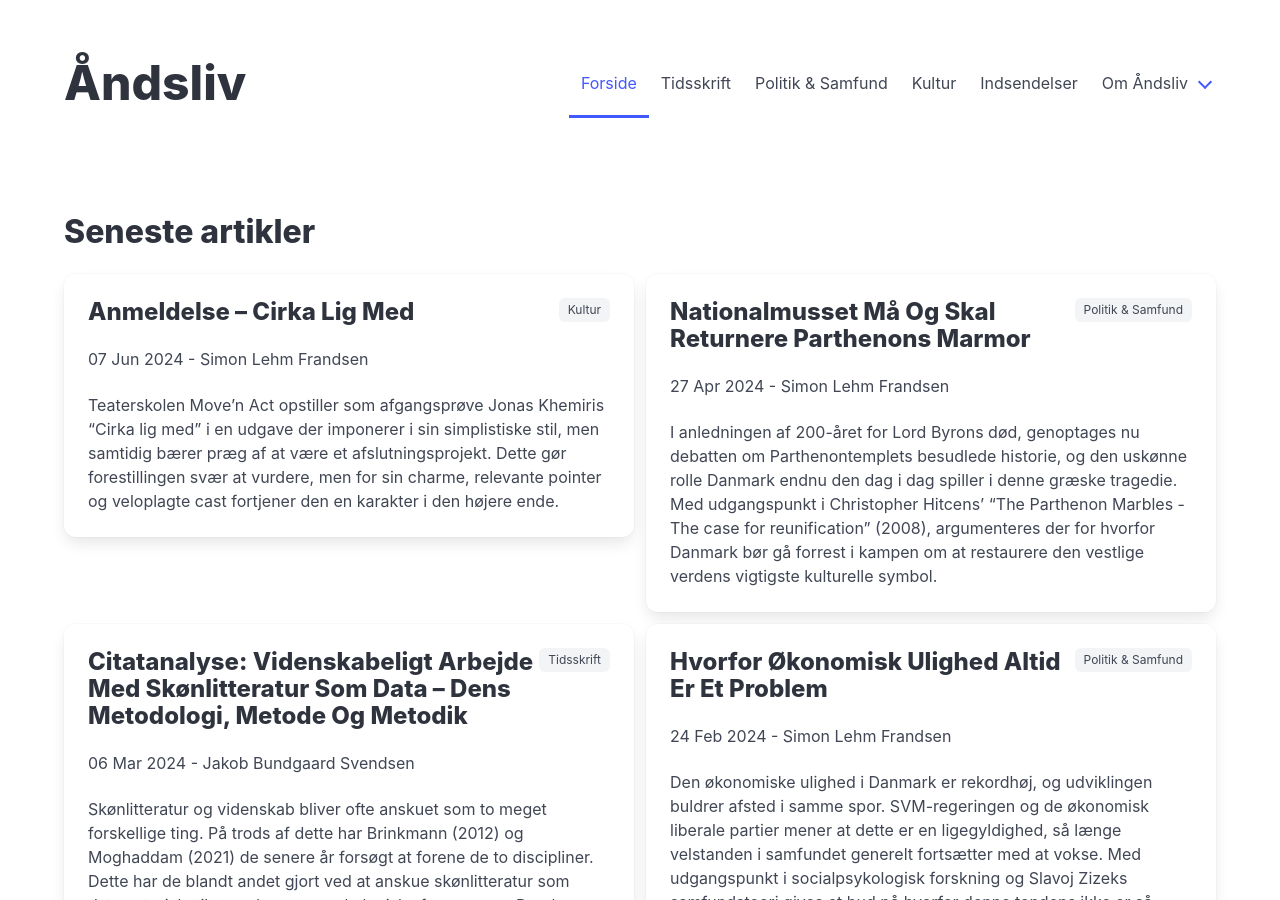
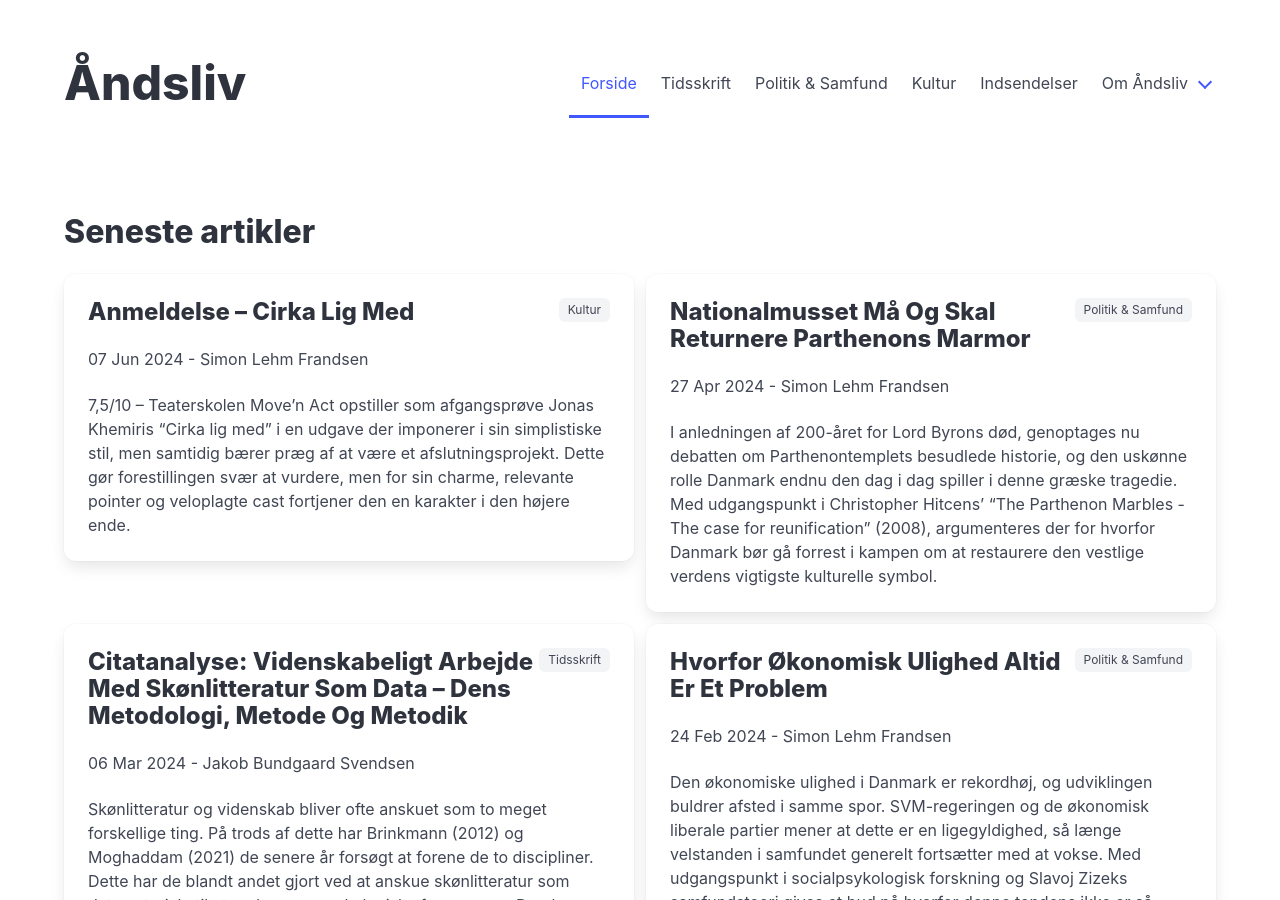
Before and after one commit to Aandsliv/aandsliv, a Jekyll site: the page built from src/index.html, in a window 1280 px wide and 900 px high. Built offline with Jekyll 4.4.1, drawn with Linux system fonts in a browser that asks for light colours.

Commit message:
Update 2024-06-07-Anmeldelse-–-cirka-lig-med.md (#109)

```diff
--- a/src/_posts/2024-06-07-Anmeldelse-–-cirka-lig-med.md
+++ b/src/_posts/2024-06-07-Anmeldelse-–-cirka-lig-med.md
@@ -1,6 +1,6 @@
 ---
 author: Simon Lehm Frandsen
-abstract: Teaterskolen Move’n Act opstiller som afgangsprøve Jonas Khemiris “Cirka lig med” i en udgave der imponerer i sin simplistiske stil, men samtidig bærer præg af at være et afslutningsprojekt. Dette gør forestillingen svær at vurdere, men for sin charme, relevante pointer og veloplagte cast fortjener den en karakter i den højere ende.
+abstract: 7,5/10 – Teaterskolen Move’n Act opstiller som afgangsprøve Jonas Khemiris “Cirka lig med” i en udgave der imponerer i sin simplistiske stil, men samtidig bærer præg af at være et afslutningsprojekt. Dette gør forestillingen svær at vurdere, men for sin charme, relevante pointer og veloplagte cast fortjener den en karakter i den højere ende.
 subsection: kultur
 ---
 
```
